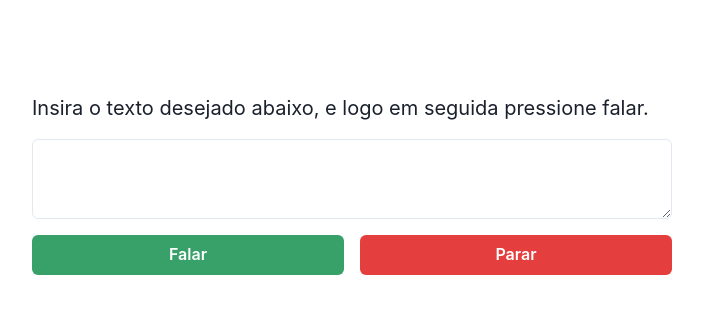
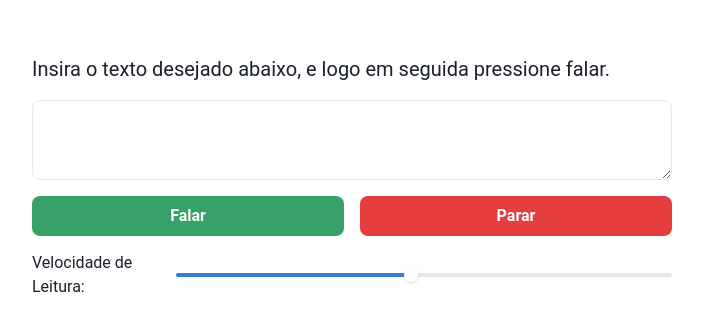
Before and after one commit to iuriaguiarr/ReadIt, a Next.js app: page / in a window 1280 px wide. Shown: the part 216-546 px from the top of the page, without its empty margins (288-991 px from the left). Built offline with nearby package versions, Linux system fonts and the light colour scheme.

Commit message:
Adicionando Titulo, Favicon e Barra de velocidade

```diff
--- a/pages/_document.tsx
+++ b/pages/_document.tsx
@@ -5,7 +5,9 @@ export default class Document extends NextDocument {
   render() {
     return (
       <Html>
-        <Head />
+        <Head>
+          <link rel="shortcut icon" href="favicon.png" type="image/png" />
+        </Head>
         <body>
           <ColorModeScript />
           <Main />
--- a/pages/index.tsx
+++ b/pages/index.tsx
@@ -1,4 +1,14 @@
-import { Button, Container, Flex, Text, Textarea } from '@chakra-ui/react';
+import {
+  Button,
+  Container,
+  Flex,
+  Slider,
+  SliderFilledTrack,
+  SliderThumb,
+  SliderTrack,
+  Text,
+  Textarea,
+} from '@chakra-ui/react';
 import {
   BotaoStyle,
   ContainerStyle,
@@ -11,13 +21,15 @@ import { useState } from 'react';
 
 export default function Index() {
   const [text, setText] = useState('');
+  const [speed, setSpeed] = useState(1);
 
   function sayIt() {
     if (process.browser) {
       const utterance = new SpeechSynthesisUtterance();
       utterance.lang = 'pt-BR';
 
-      utterance.rate = 1.12;
+      console.log(speed);
+      utterance.rate = speed;
       utterance.volume = 1;
 
       return utterance;
@@ -45,10 +57,16 @@ export default function Index() {
     }
   }
 
+  function handleSpeed(value: number) {
+    if (process.browser) {
+      setSpeed(value);
+    }
+  }
+
   return (
     <Container {...ContainerStyle}>
       <Head>
-        <title></title>
+        <title>ReadIt | Início</title>
       </Head>
       <Text {...TextStyle}>
         Insira o texto desejado abaixo, e logo em seguida pressione falar.
@@ -63,6 +81,25 @@ export default function Index() {
         <Button {...BotaoStyle('green', speak)}>Falar</Button>
         <Button {...BotaoStyle('red', stop)}>Parar</Button>
       </Flex>
+
+      <Flex {...FlexStyle}>
+        <Text minWidth="20%">Velocidade de Leitura:</Text>
+        <Slider
+          marginY={8}
+          min={0.1}
+          max={2}
+          step={0.1}
+          onChange={(value: number): void => {
+            handleSpeed(value);
+          }}
+          defaultValue={speed}
+        >
+          <SliderTrack>
+            <SliderFilledTrack />
+          </SliderTrack>
+          <SliderThumb />
+        </Slider>
+      </Flex>
     </Container>
   );
 }
--- a/theme.tsx
+++ b/theme.tsx
@@ -1,21 +1,27 @@
 import { extendTheme } from '@chakra-ui/react';
-import { createBreakpoints } from '@chakra-ui/theme-tools';
+import { theme } from '@chakra-ui/react';
 
-const fonts = { mono: `'Roboto', Sans-serif` };
-
-const breakpoints = createBreakpoints({
-  sm: '40em',
-  md: '52em',
-  lg: '64em',
-  xl: '80em',
+const customTheme = extendTheme({
+  ...theme,
+  fonts: {
+    body: 'Roboto, system-ui, sans-serif',
+    heading: 'Roboto, system-ui, sans-serif',
+    mono: 'Menlo, monospace',
+  },
+  fontWeights: {
+    ...theme.fontWeights,
+    normal: 400,
+    medium: 600,
+    bold: 700,
+  },
+  radii: {
+    ...theme.radii,
+    sm: '5px',
+    md: '8px',
+  },
+  colors: {
+    ...theme.colors,
+  },
 });
 
-const theme = extendTheme({
-  colors: {
-    black: '#16161D',
-  },
-  fonts,
-  breakpoints,
-});
-
-export default theme;
+export default customTheme;
```
Also changed, not shown: public/favicon.png (added).
